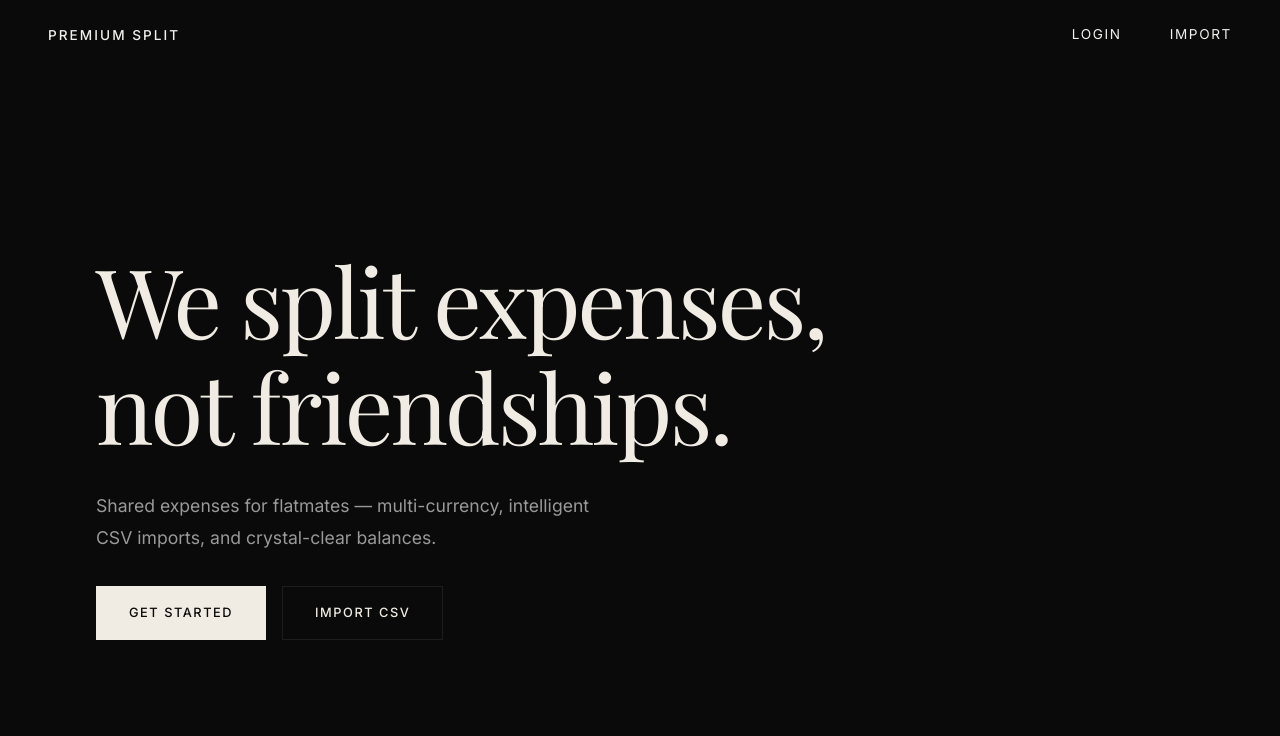
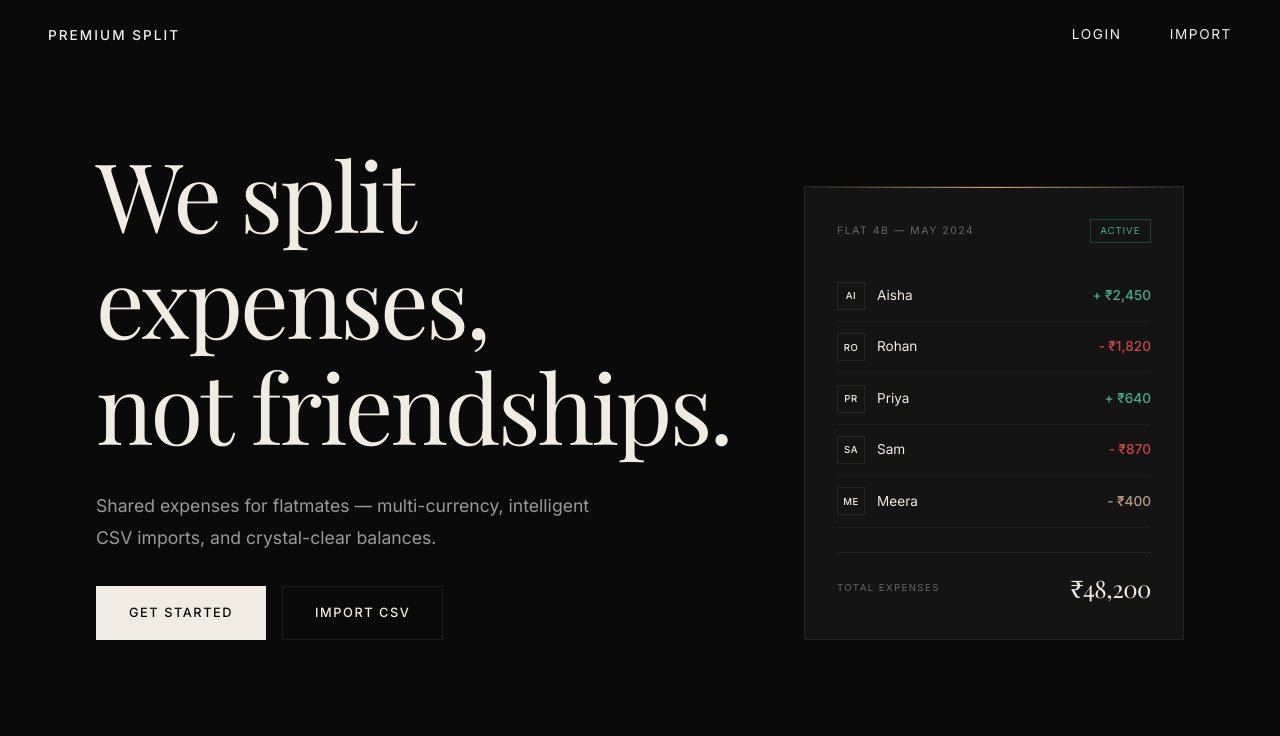
Before and after one commit to Aadi-110i/Spreetail_, a Next.js app: page / in a window 1280 px wide. Shown: the top 736 px of the page. Built offline with nearby package versions, Linux system fonts and the light colour scheme.

Commit message:
feat: add mock balance dashboard card to hero section right side

```diff
--- a/src/app/page.tsx
+++ b/src/app/page.tsx
@@ -13,7 +13,9 @@ export default function Home() {
       </nav>
 
       {/* Hero */}
-      <section className="hero">
+      <section className="hero" style={{ flexDirection: 'row', alignItems: 'flex-end', justifyContent: 'space-between', gap: '4rem' }}>
+        {/* Left — Copy */}
+        <div style={{ flex: '1 1 55%' }}>
           <h1 className="slide-up">
             We split expenses,<br />
             not friendships.
@@ -25,6 +27,62 @@ export default function Home() {
           <div className="flex gap-2 mt-4 slide-up" style={{ animationDelay: '0.4s' }}>
             <Link href="/login" className="btn btn-filled"><span>Get Started</span></Link>
             <Link href="/import" className="btn"><span>Import CSV</span></Link>
+          </div>
+        </div>
+
+        {/* Right — Mock Dashboard Card */}
+        <div className="slide-up" style={{ flex: '0 1 380px', animationDelay: '0.5s' }}>
+          <div style={{
+            border: '1px solid var(--border)',
+            background: 'var(--black-soft)',
+            padding: '2rem',
+            position: 'relative',
+            overflow: 'hidden'
+          }}>
+            {/* Subtle accent line */}
+            <div style={{ position: 'absolute', top: 0, left: 0, width: '100%', height: '1px', background: 'linear-gradient(90deg, transparent, var(--accent), transparent)' }} />
+
+            <div style={{ display: 'flex', justifyContent: 'space-between', alignItems: 'center', marginBottom: '1.75rem' }}>
+              <span style={{ fontSize: '0.65rem', textTransform: 'uppercase', letterSpacing: '0.15em', color: 'var(--grey)' }}>Flat 4B — May 2024</span>
+              <span style={{ fontSize: '0.6rem', padding: '0.2rem 0.6rem', border: '1px solid rgba(68,170,136,0.3)', color: 'var(--green-soft)', textTransform: 'uppercase', letterSpacing: '0.1em' }}>Active</span>
+            </div>
+
+            {/* Balance rows */}
+            {[
+              { name: 'Aisha',  amount: '+ ₹2,450', color: 'var(--green-soft)' },
+              { name: 'Rohan',  amount: '- ₹1,820', color: 'var(--red-soft)' },
+              { name: 'Priya',  amount: '+ ₹640',   color: 'var(--green-soft)' },
+              { name: 'Sam',    amount: '- ₹870',   color: 'var(--red-soft)' },
+              { name: 'Meera',  amount: '- ₹400',   color: 'var(--amber-soft)' },
+            ].map((m) => (
+              <div key={m.name} style={{
+                display: 'flex',
+                justifyContent: 'space-between',
+                alignItems: 'center',
+                padding: '0.7rem 0',
+                borderBottom: '1px solid rgba(255,255,255,0.04)'
+              }}>
+                <div style={{ display: 'flex', alignItems: 'center', gap: '0.75rem' }}>
+                  <div style={{
+                    width: '28px', height: '28px',
+                    display: 'flex', alignItems: 'center', justifyContent: 'center',
+                    border: '1px solid var(--border)',
+                    fontSize: '0.6rem', fontWeight: 500, letterSpacing: '0.05em',
+                    color: 'var(--cream)'
+                  }}>
+                    {m.name.slice(0, 2).toUpperCase()}
+                  </div>
+                  <span style={{ fontSize: '0.85rem', color: 'var(--cream)' }}>{m.name}</span>
+                </div>
+                <span style={{ fontSize: '0.85rem', fontFamily: 'var(--font-sans)', fontWeight: 500, color: m.color }}>{m.amount}</span>
+              </div>
+            ))}
+
+            <div style={{ marginTop: '1.5rem', paddingTop: '1rem', borderTop: '1px solid var(--border)', display: 'flex', justifyContent: 'space-between', alignItems: 'center' }}>
+              <span style={{ fontSize: '0.6rem', textTransform: 'uppercase', letterSpacing: '0.15em', color: 'var(--grey)' }}>Total Expenses</span>
+              <span style={{ fontFamily: 'var(--font-serif)', fontSize: '1.5rem', color: 'var(--cream)', letterSpacing: '-0.02em' }}>₹48,200</span>
+            </div>
+          </div>
         </div>
       </section>
 
```
Lines whose indentation alone changed are shown as unchanged.
